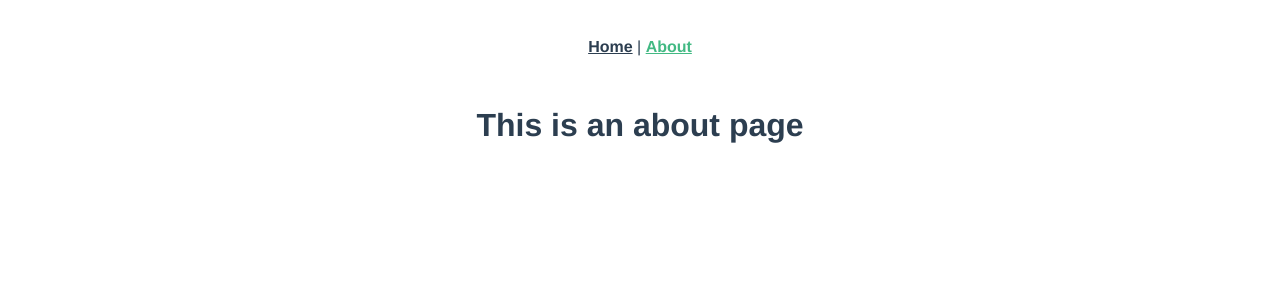
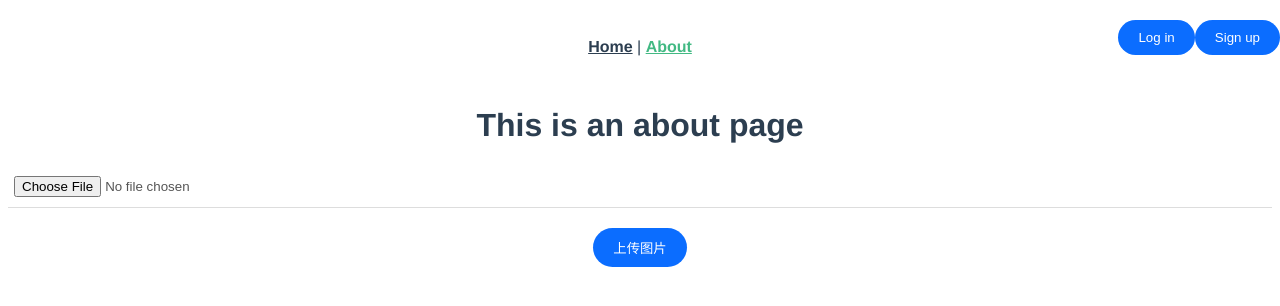
Before and after one commit to zhangxl2002/fer_frontend, a Vue app: page /about in a window 1280 px wide. Shown: the top 306 px of the page. Built offline with nearby package versions, Linux system fonts and the light colour scheme.

Commit message:
first commit

```diff
--- a/package.json
+++ b/package.json
@@ -9,11 +9,13 @@
   "dependencies": {
     "core-js": "^3.8.3",
     "vue": "^3.2.13",
-    "vue-router": "^4.0.3"
+    "vue-router": "^4.0.3",
+    "axios":"^1.6.0"
   },
   "devDependencies": {
     "@vue/cli-plugin-babel": "~5.0.0",
     "@vue/cli-plugin-router": "~5.0.0",
     "@vue/cli-service": "~5.0.0"
+
   }
 }
--- a/src/App.vue
+++ b/src/App.vue
@@ -1,12 +1,62 @@
 <template>
-  <nav>
-    <router-link to="/">Home</router-link> |
-    <router-link to="/about">About</router-link>
-  </nav>
-  <router-view/>
+  <div>
+    <div class="upperright">
+    <button @click="toggleLogin"> Log in</button>
+    <button @click="toggleSignup"> Sign up</button>
+    </div>
+
+    <nav>
+      <router-link to="/">Home</router-link> |
+      <router-link to="/about">About</router-link>
+      <!-- <router-link :to="{name: 'login'}"> Login </router-link>  -->
+    </nav>
+
+    <div v-if="showLogin">
+      <Login @close="toggleLogin">
+      </Login>
+    </div>
+
+    <div v-if="showSignup">
+      <Signup @close="toggleSignup">
+
+      </Signup>
+    </div>
+
+    <router-view/>
+  </div>
+
 </template>
 
+<script>
+import Signup from './views/Signup.vue'
+import Login from './views/Login.vue'
+export default {
+  components: {
+    Signup,
+    Login
+  },
+  data() {
+    return {
+      showLogin: false,
+      showSignup: false
+    }
+  },
+  methods: {
+    toggleLogin(){
+      this.showLogin = !this.showLogin
+    },
+    toggleSignup(){
+      this.showSignup = !this.showSignup
+    }
+  }
+}
+</script>
 <style>
+.upperright {
+  position: absolute;
+  top: 0;
+  right: 0;
+}
 #app {
   font-family: Avenir, Helvetica, Arial, sans-serif;
   -webkit-font-smoothing: antialiased;
@@ -27,4 +77,8 @@ nav a {
 nav a.router-link-exact-active {
   color: #42b983;
 }
+img {
+  width: 250px;
+  height: 250px;
+}
 </style>
--- /dev/null
+++ b/src/assets/global.css
@@ -0,0 +1,54 @@
+label {
+    color: #aaa;
+    display: inline-block;
+    margin: 25px 0 15px;
+    font-size: 0.6em;
+    text-transform: uppercase;
+    letter-spacing: 1px;
+    font-weight: bold;
+}
+input, select {
+    display: block;
+    padding: 10px 6px;
+    width: 100%;
+    box-sizing: border-box;
+    border: none;
+    border-bottom: 1px solid #ddd;
+    color: #555;
+}
+input[type="checkbox"] {
+    display: inline-block;
+    width: 16px;
+    margin: 0 10px 0 0;
+    position: relative;
+    top: 2px;
+}
+button {
+    background: #0b6dff;
+    border: 0;
+    padding: 10px 20px;
+    margin-top: 20px;
+    color: white;
+    border-radius: 20px;
+}
+form {
+    max-width: 420px;
+    margin: 30px auto;
+    background: white;
+    text-align: left;
+    padding: 40px;
+    border-radius: 10px;
+}
+.backdrop {
+    top: 0;
+    position: fixed;
+    background: rgba(0,0,0,0.5);
+    width: 100%;
+    height: 100%;
+}
+.error {
+    color: #ff0062;
+    margin-top: 10px;
+    font-size: 0.8em;
+    font-weight: bold;
+}
--- a/src/main.js
+++ b/src/main.js
@@ -1,5 +1,5 @@
 import { createApp } from 'vue'
 import App from './App.vue'
 import router from './router'
-
+import './assets/global.css'
 createApp(App).use(router).mount('#app')
--- a/src/views/AboutView.vue
+++ b/src/views/AboutView.vue
@@ -1,5 +1,58 @@
 <template>
   <div class="about">
     <h1>This is an about page</h1>
+    <input type="file" @change="chooseFile" >
+    <button @click="uploadImage">上传图片</button>
+    <div v-if="image">
+      <img :src="image" alt="">
+    </div>
   </div>
 </template>
+<script>
+  import axios from 'axios';
+  export default {
+    data() {
+      return {
+        selectedFile: null,
+        image: null
+      }
+    },
+    methods: {
+      chooseFile(event) {
+        this.selectedFile = event.target.files[0];
+        if (this.selectedFile == null
+        || this.selectedFile.type !== 'image/jpeg') {
+          this.image = null
+          return
+        }
+        const reader = new FileReader();
+        reader.onload = (e) => {
+          this.image = e.target.result;
+        };
+        reader.readAsDataURL(this.selectedFile);
+
+      },
+      async uploadImage() {
+        if (this.selectedFile == null) {
+          console.log("文件不能为空")
+          return
+        }
+        if (this.selectedFile.type !== 'image/jpeg'){
+          console.log("文件必须是图片类型")
+          return
+        }
+        const formData = new FormData();
+        formData.append("file", this.selectedFile);
+        try {
+          // 发送文件到服务器的逻辑
+          const response = await axios.post("/upload", formData);
+          // 上传成功后，清空
+          this.selectedFile = null
+          this.image = null
+        } catch (error) {
+          console.error("文件上传失败: ", error);
+        }
+      }
+    }
+  }
+</script>
--- a/src/views/HomeView.vue
+++ b/src/views/HomeView.vue
@@ -1,18 +1,10 @@
 <template>
-  <div class="home">
-    <img alt="Vue logo" src="../assets/logo.png">
-    <HelloWorld msg="Welcome to Your Vue.js App"/>
-  </div>
+  <h1>the home page</h1>
 </template>
 
 <script>
-// @ is an alias to /src
-import HelloWorld from '@/components/HelloWorld.vue'
 
 export default {
-  name: 'HomeView',
-  components: {
-    HelloWorld
-  }
+  name: 'HomeView'
 }
 </script>
--- /dev/null
+++ b/src/views/Login.vue
@@ -0,0 +1,43 @@
+<template>
+    <div class="backdrop" @click.self="handleClose">
+        <form @submit.prevent="handleSubmit">
+            <label>Email:</label>
+            <input type="email" required v-model="email">
+            <label>Password:</label>
+            <input type="password" required v-model="password">
+            <div v-if="passwordError" class="error">{{ passwordError }}</div>
+
+            <div class="submit">
+                <button> Log in </button>
+            </div>
+        </form>
+    </div>
+
+</template>
+
+<script>
+export default {
+    data(){
+        return {
+            email: '',
+            password: '',
+            passwordError: ''
+        }
+    },
+    methods: {
+        handleSubmit() {
+            this.passwordError = this.password.length > 5 ? '' : 'Password must be at least 6 chars long'
+        },
+        handleClose() {
+            this.$emit('close')
+        }
+
+    }
+}
+</script>
+
+<style>
+.submit {
+    text-align: center;
+}
+</style>
--- /dev/null
+++ b/src/views/Signup.vue
@@ -0,0 +1,46 @@
+<template>
+    <div class="backdrop" @click.self="handleClose">
+        <form @submit.prevent="handleSubmit">
+            <label>Email:</label>
+            <input type="email" required v-model="email">
+            <label>Name: </label>
+            <input type="text" required v-model="name">
+            <label>Password:</label>
+            <input type="password" required v-model="password">
+            <div v-if="passwordError" class="error">{{ passwordError }}</div>
+
+            <div class="submit">
+                <button> Sign up </button>
+            </div>
+        </form>
+    </div>
+
+</template>
+
+<script>
+export default {
+    data(){
+        return {
+            email: '',
+            name: '',
+            password: '',
+            passwordError: ''
+        }
+    },
+    methods: {
+        handleSubmit() {
+            this.passwordError = this.password.length > 5 ? '' : 'Password must be at least 6 chars long'
+        },
+        handleClose() {
+            this.$emit('close')
+        }
+
+    }
+}
+</script>
+
+<style>
+.submit {
+    text-align: center;
+}
+</style>
```
Also changed, not shown: src/router/index.js (+8 -5 lines), 1 other file (tests, documents, lock files or other folders).
